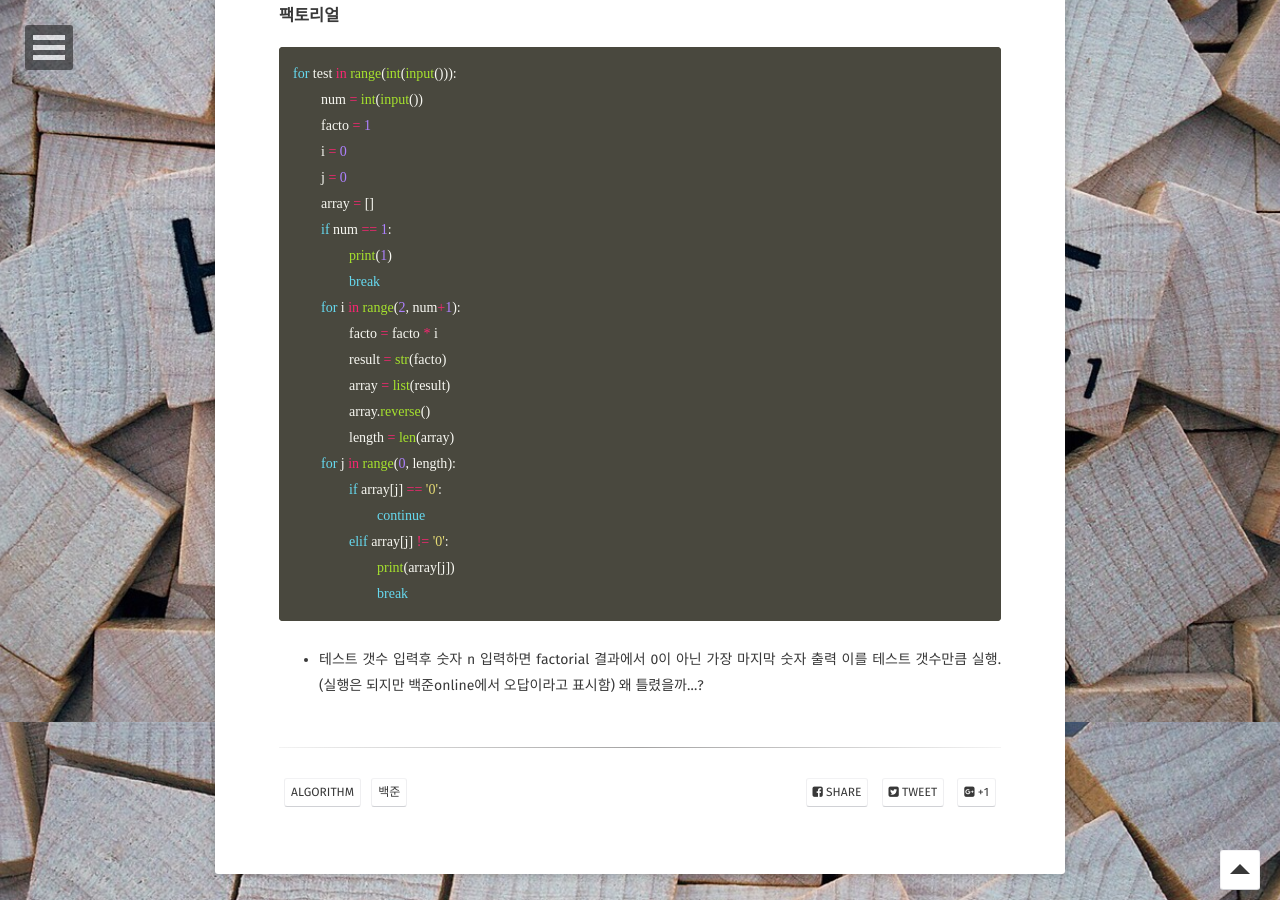
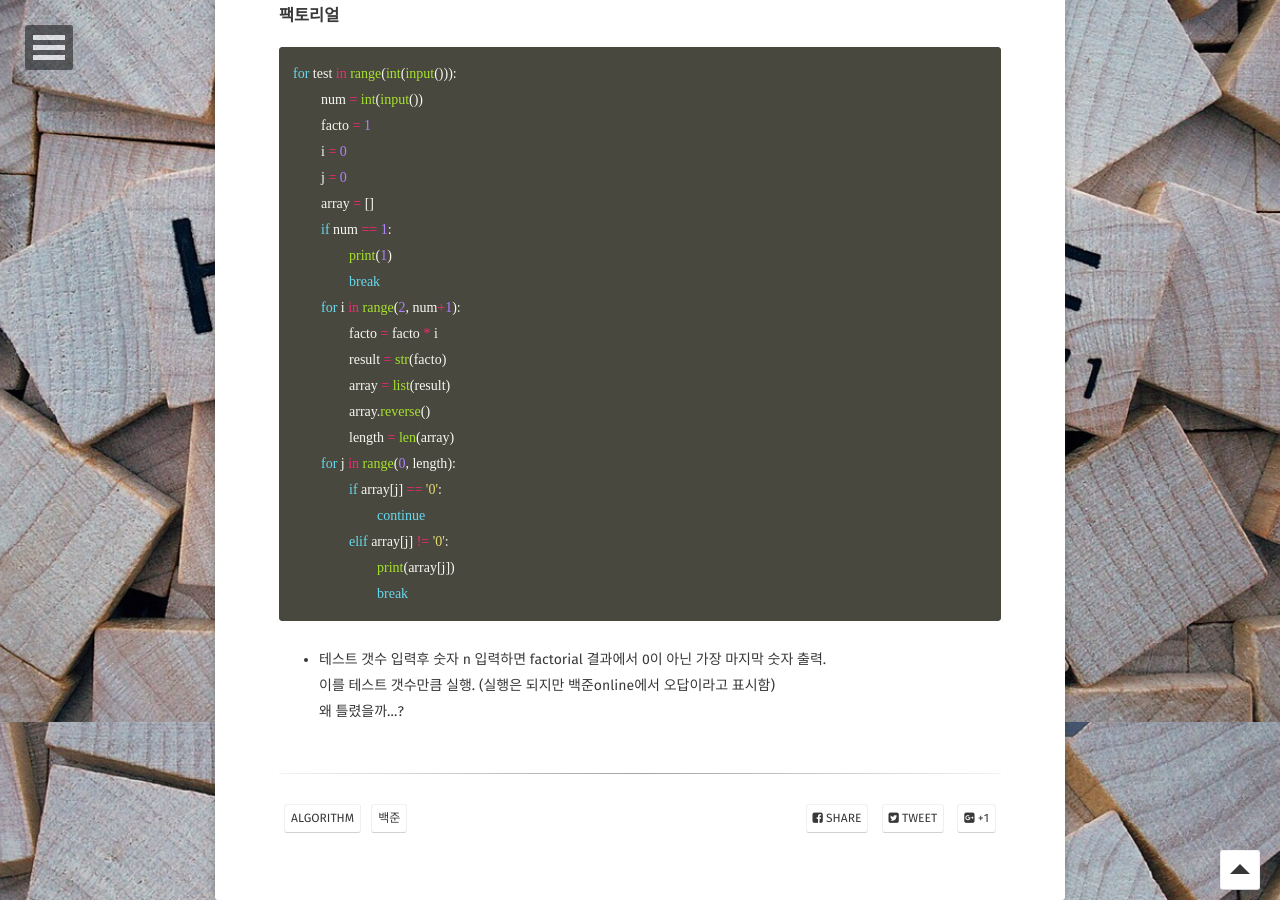
Before and after one commit to Jungjihyuk/JH_Life, a Jekyll site: the page built from _posts/2019-03-07-baekjoon-algorithm.md, in a window 1280 px wide and 900 px high, scrolled down 1078 px. Built offline with Jekyll 4.4.1, drawn with Linux system fonts in a browser that asks for light colours; some web fonts are replaced; comment, search, counter and statistics services are not loaded.

Commit message:
백준 수정

````diff
--- a/_posts/2019-03-07-baekjoon-algorithm.md
+++ b/_posts/2019-03-07-baekjoon-algorithm.md
@@ -56,6 +56,6 @@ for test in range(int(input())):
 			print(array[j])
 			break
 ```
-* 테스트 갯수 입력후 숫자 n 입력하면 factorial 결과에서 0이 아닌 가장 마지막 숫자 출력
-  이를 테스트 갯수만큼 실행. (실행은 되지만 백준online에서 오답이라고 표시함)
+* 테스트 갯수 입력후 숫자 n 입력하면 factorial 결과에서 0이 아닌 가장 마지막 숫자 출력.<br>
+  이를 테스트 갯수만큼 실행. (실행은 되지만 백준online에서 오답이라고 표시함)<br>
   왜 틀렸을까...?
````
